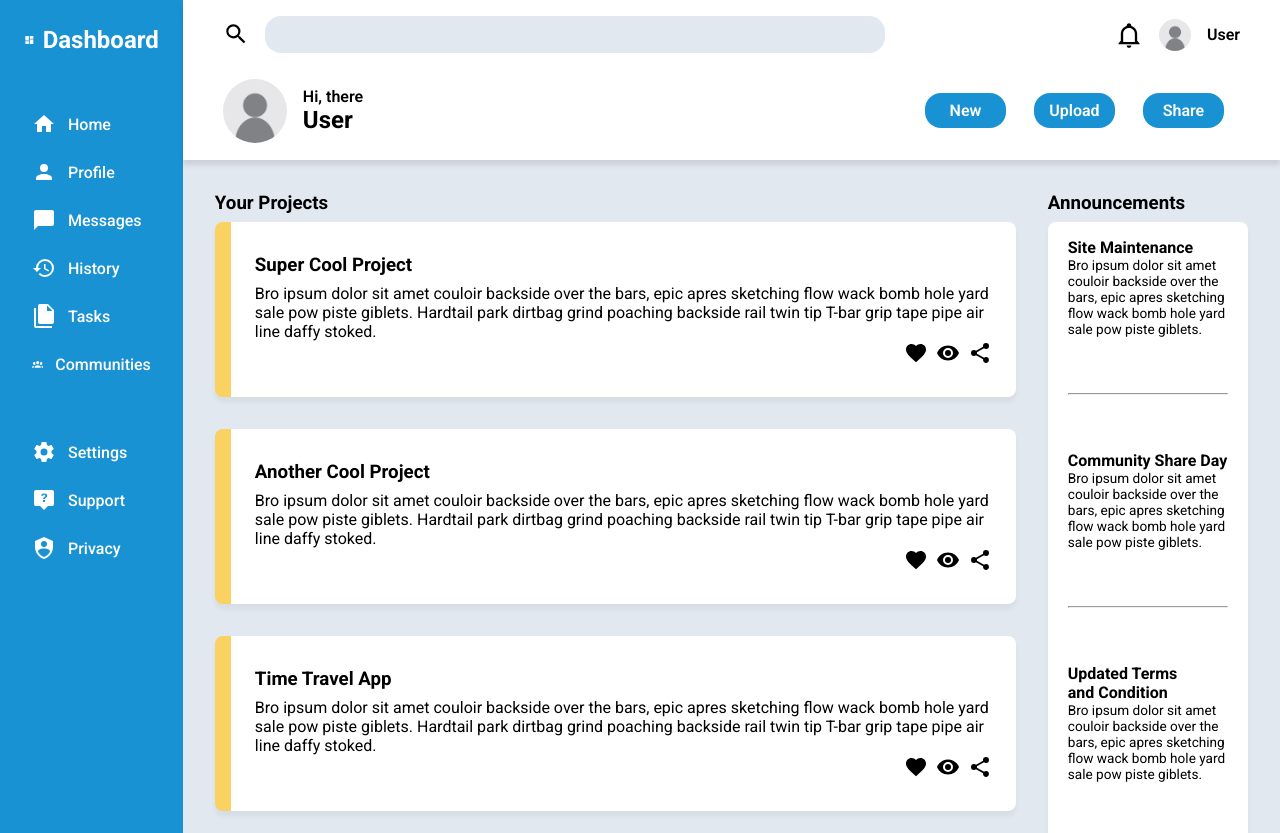
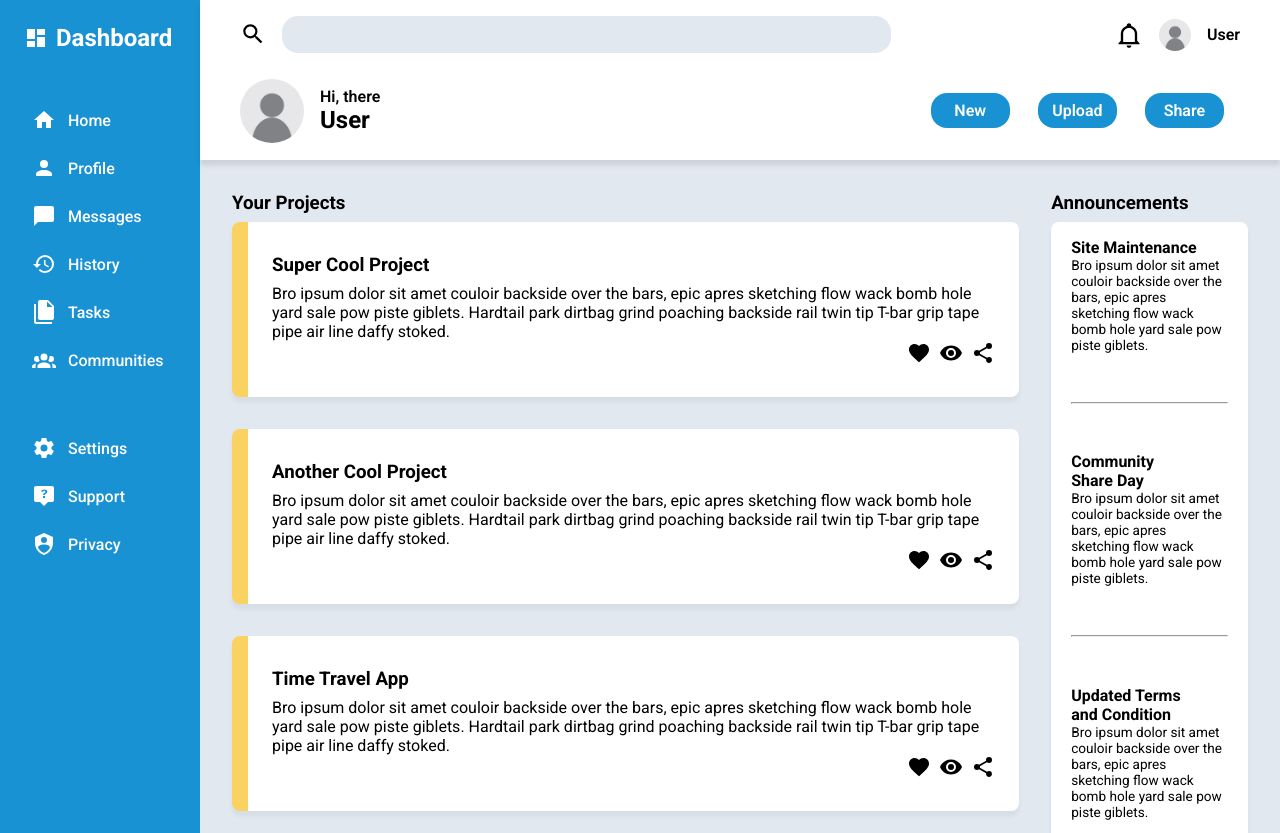
Before and after one commit to rhinzz/admin-dashboard, a plain HTML site: page index.html in a window 1280 px wide. Shown: the top 833 px of the page. Drawn offline with Linux system fonts and the light colour scheme.

Commit message:
Minor fix

```diff
--- a/style.css
+++ b/style.css
@@ -70,8 +70,6 @@ svg {
 
 #logo {
     fill: #FFF;
-    width: 32px;
-    height: 32px;
 }
 
 #root,
@@ -97,6 +95,7 @@ aside {
     display: grid;
     align-content: start;
     gap: 3rem;
+    min-width: 200px;
     padding: 1.5rem;
 }
 
@@ -120,6 +119,7 @@ aside .account {
 aside .aside-link {
     display: flex;
     align-items: center;
+    flex-shrink: 0;
     gap: 0.75rem;
     border-radius: 0.25rem;
     color: #FFF;
```
